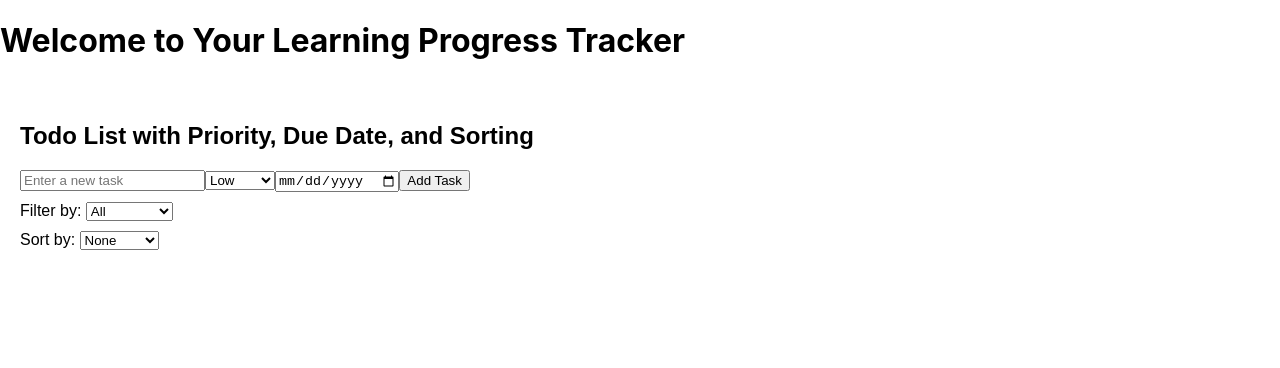
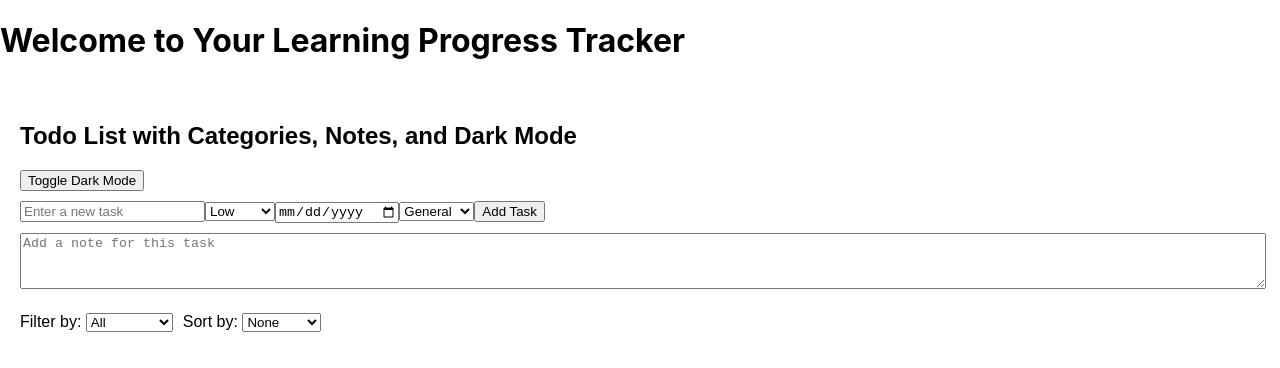
Before and after one commit to avinashvermaaa/web_dev, a React (Create React App) app in the folder A_Fullstack/React_js/day1/todo-app/: page / in a window 1280 px wide. Shown: the top 368 px of the page. Built offline with nearby package versions, Linux system fonts and the light colour scheme.

Commit message:
Todo-app -> added feature -> Task Categories, Task Notes, Dark mode theme toggle
1. Task Categories: Group tasks into
      different categories.
2. Task Notes: Add detailed notes for
      each task.
3. Dark Mode: Implement a dark mode
      theme toggle.

```diff
--- a/A_Fullstack/React_js/day1/todo-app/src/Todo.js
+++ b/A_Fullstack/React_js/day1/todo-app/src/Todo.js
@@ -4,27 +4,38 @@ function Todo() {
   const [task, setTask] = useState("");
   const [priority, setPriority] = useState("Low");
   const [dueDate, setDueDate] = useState("");
+  const [category, setCategory] = useState("General");
+  const [note, setNote] = useState("");
   const [tasks, setTasks] = useState([]);
-  const [filter, setFilter] = useState("All"); // Filter for task status
-  const [sortBy, setSortBy] = useState("None"); // Sorting criteria
+  const [filter, setFilter] = useState("All");
+  const [sortBy, setSortBy] = useState("None");
+  const [darkMode, setDarkMode] = useState(false); // Dark mode state
 
   // Load tasks from local storage on initial render
   useEffect(() => {
     const savedTasks = JSON.parse(localStorage.getItem("tasks")) || [];
     setTasks(savedTasks);
+    const savedDarkMode = JSON.parse(localStorage.getItem("darkMode")) || false;
+    setDarkMode(savedDarkMode);
   }, []);
 
-  // Save tasks to local storage whenever they change
+  // Save tasks and dark mode state to local storage
   useEffect(() => {
     localStorage.setItem("tasks", JSON.stringify(tasks));
-  }, [tasks]);
+    localStorage.setItem("darkMode", JSON.stringify(darkMode));
+  }, [tasks, darkMode]);
 
   const handleAddTask = () => {
     if (task.trim()) {
-      setTasks([...tasks, { text: task, priority, dueDate, completed: false }]);
+      setTasks([
+        ...tasks,
+        { text: task, priority, dueDate, category, note, completed: false },
+      ]);
       setTask("");
       setPriority("Low");
       setDueDate("");
+      setCategory("General");
+      setNote("");
     }
   };
 
@@ -67,9 +78,22 @@ function Todo() {
   });
 
   return (
-    <div style={{ padding: "20px", fontFamily: "Arial" }}>
-      <h2>Todo List with Priority, Due Date, and Sorting</h2>
+    <div
+      style={{
+        padding: "20px",
+        fontFamily: "Arial",
+        backgroundColor: darkMode ? "#333" : "#fff",
+        color: darkMode ? "#fff" : "#000",
+        minHeight: "100vh",
+      }}
+    >
+      <h2>Todo List with Categories, Notes, and Dark Mode</h2>
 
+      <button onClick={() => setDarkMode(!darkMode)}>
+        Toggle {darkMode ? "Light" : "Dark"} Mode
+      </button>
+
+      <div style={{ margin: "10px 0" }}>
         <input
           type="text"
           value={task}
@@ -86,9 +110,22 @@ function Todo() {
           value={dueDate}
           onChange={(e) => setDueDate(e.target.value)}
         />
+        <select value={category} onChange={(e) => setCategory(e.target.value)}>
+          <option value="General">General</option>
+          <option value="Work">Work</option>
+          <option value="Personal">Personal</option>
+          <option value="Urgent">Urgent</option>
+        </select>
         <button onClick={handleAddTask}>Add Task</button>
+      </div>
 
-      {/* Filter options */}
+      <textarea
+        placeholder="Add a note for this task"
+        value={note}
+        onChange={(e) => setNote(e.target.value)}
+        style={{ width: "100%", height: "50px", marginBottom: "10px" }}
+      />
+
       <div style={{ margin: "10px 0" }}>
         <label>Filter by: </label>
         <select value={filter} onChange={(e) => setFilter(e.target.value)}>
@@ -96,11 +133,8 @@ function Todo() {
           <option value="Completed">Completed</option>
           <option value="Pending">Pending</option>
         </select>
-      </div>
 
-      {/* Sorting options */}
-      <div style={{ margin: "10px 0" }}>
-        <label>Sort by: </label>
+        <label style={{ marginLeft: "10px" }}>Sort by: </label>
         <select value={sortBy} onChange={(e) => setSortBy(e.target.value)}>
           <option value="None">None</option>
           <option value="Priority">Priority</option>
@@ -138,6 +172,8 @@ function Todo() {
             <span style={{ marginLeft: "10px" }}>
               Due: {t.dueDate || "None"}
             </span>
+            <span style={{ marginLeft: "10px" }}>Category: {t.category}</span>
+            <p>Note: {t.note}</p>
             <button
               onClick={() => handleDeleteTask(index)}
               style={{ marginLeft: "10px", color: "red" }}
```
Lines whose indentation alone changed are shown as unchanged.
